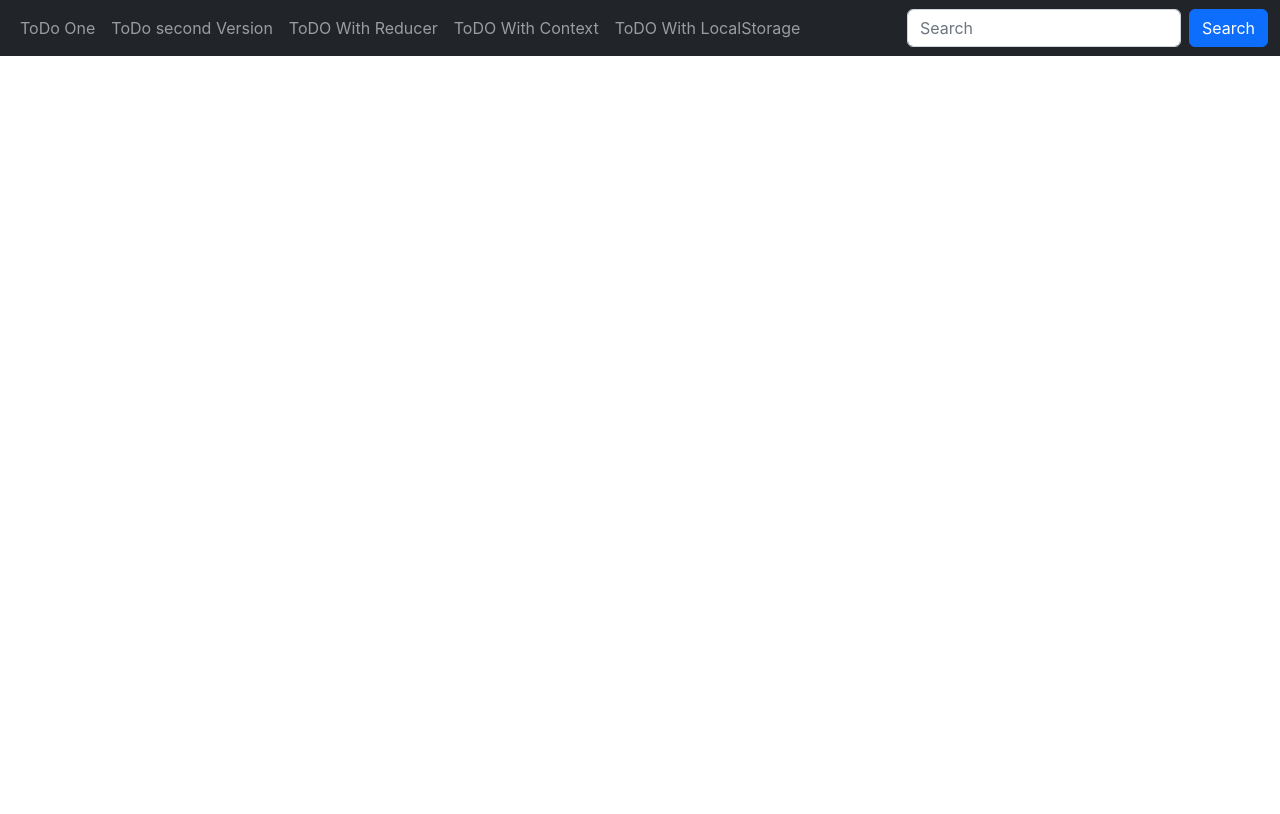
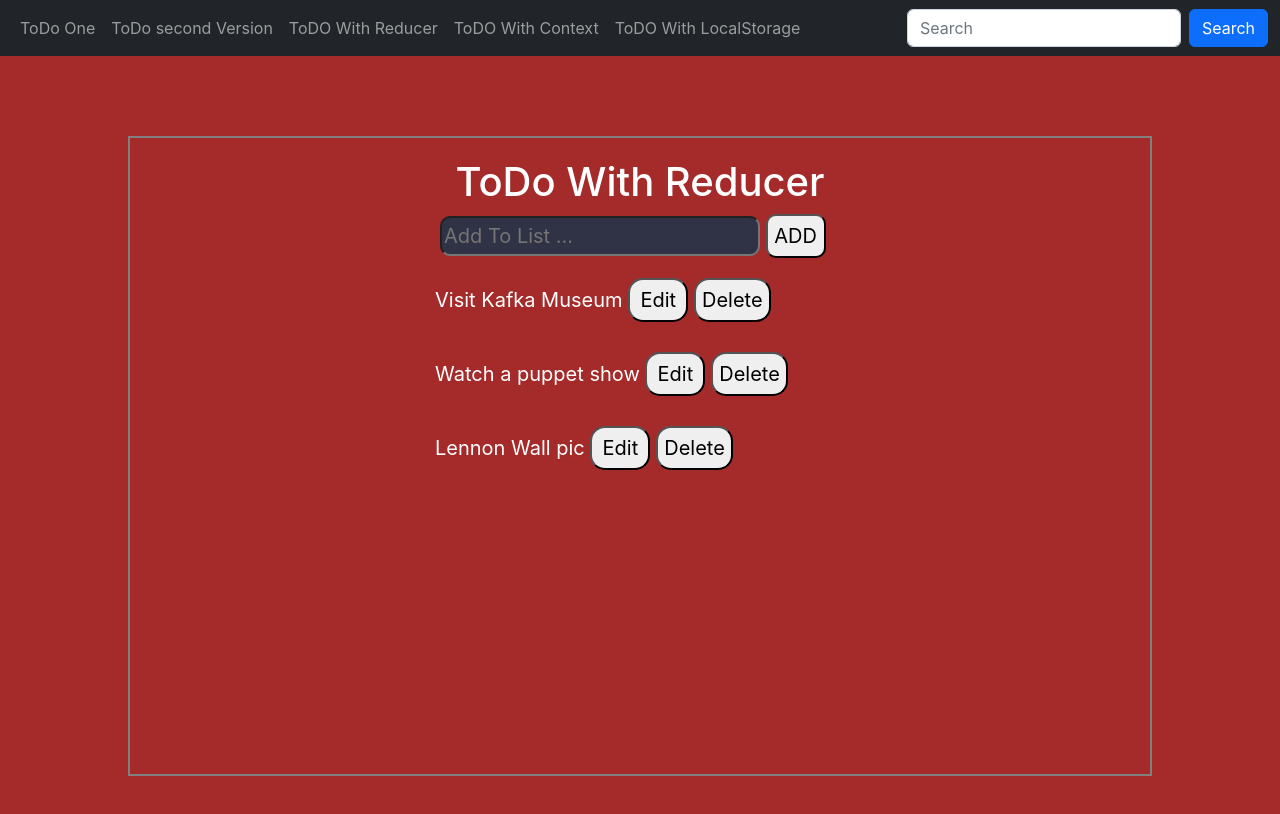
Before and after one commit to Chandan9898Kumar/ToDoWithConextAndReducer, a React (Create React App) app: page /TodoReducer in a window 1280 px wide. Shown: the top 814 px of the page. Built offline with nearby package versions, Linux system fonts and the light colour scheme.

Commit message:
feat:added reducer todo app

```diff
--- a/src/App.js
+++ b/src/App.js
@@ -6,7 +6,7 @@ import HomePage from "./HomageAnimation/HomeAnimation";
 import TabsExample from './NavLink/NavLink'
 const ToDoAppOne=lazy(()=>import('./NormalTodoApp/NormalTodo'))
 const TodoAppNew =lazy(()=>import('./TodoAppSecond/TodoAppSecVersion'))
-
+const ToDoReducerApp = lazy(()=>import('./ToDoWithReducer/ReducerTodo'))
 function App() {
   return (
     <div>
@@ -17,6 +17,7 @@ function App() {
           <Route exact path='/' element={<HomePage />} />
           <Route exact path ='/normalTodoApp' element={<ToDoAppOne />}/>
           <Route exact path ='/normalTodoAppNew' element={<TodoAppNew />}/>
+          <Route exact path ='/TodoReducer' element={<ToDoReducerApp />}/>
           </Routes>
         </BrowserRouter>
       </Suspense>
--- a/src/NavLink/NavLink.js
+++ b/src/NavLink/NavLink.js
@@ -25,7 +25,7 @@ function TabsExample() {
               </a>
             </li>
             <li class="nav-item">
-              <a class="nav-link" href="/TodoAppWithReducer">
+              <a class="nav-link" href="/TodoReducer">
                 ToDO With Reducer
               </a>
             </li>
--- /dev/null
+++ b/src/ToDoWithReducer/AddToDo.js
@@ -0,0 +1,31 @@
+import React, { useState } from "react";
+import "./reducerStyles.css";
+const AddToDoTask = ({ handleAddTask }) => {
+  const [inputValue, setInputValue] = useState("");
+
+  return (
+    <div style={{ width: "400px" }}>
+      <input
+        className="inputClass"
+        value={inputValue}
+        type="text"
+        placeholder="Add To List ..."
+        onChange={(event) => setInputValue(event.target.value)}
+      />{" "}
+      <button
+        className="buttonClass"
+        type="submit"
+        onClick={(event) => {
+          if (inputValue === "") {
+            return;
+          }
+          handleAddTask(event, inputValue);
+          setInputValue("");
+        }}
+      >
+        ADD
+      </button>
+    </div>
+  );
+};
+export default AddToDoTask;
--- /dev/null
+++ b/src/ToDoWithReducer/ModifyTodo.js
@@ -0,0 +1,21 @@
+import React from "react";
+import "./reducerStyles.css";
+import FinalItemRender from "./RenderFinalItem";
+const UpdateTodo = ({ deleteItem, editItem, state }) => {
+  return (
+    <div>
+      {/* <ul className="allTodo"> */}
+        {state.map((item) => (
+          <li className="singleTodo" key={item.id}>
+            <FinalItemRender
+              deleteItem={deleteItem}
+              editItem={editItem}
+              Task={item}
+            />
+          </li>
+        ))}
+      {/* </ul> */}
+    </div>
+  );
+};
+export default UpdateTodo;
--- /dev/null
+++ b/src/ToDoWithReducer/ReduceFunction.js
@@ -0,0 +1,34 @@
+const reduce = (state, action) => {
+  switch (action.type) {
+
+    case "Add": {
+      return [
+        ...state,
+        {
+          id: state.length + 1,
+          text: action.payload,
+        },
+      ];
+    }
+
+    case "Delete": {
+      return state.filter((item) => item.id !== action.payload.id);
+    }
+
+    case "Change": {
+      return state.map((item) => {
+        if (item.id === action.payload.id) {
+          return action.payload;
+        } else {
+          return item;
+        }
+      });
+    }
+
+    default: {
+      throw Error("Unknown action: " + action.type);
+    }
+
+  }
+};
+export default reduce;
--- /dev/null
+++ b/src/ToDoWithReducer/ReducerTodo.js
@@ -0,0 +1,56 @@
+import React, { useReducer} from "react";
+import reduce from "./ReduceFunction";
+import "./reducerStyles.css";
+import AddToDoTask from "./AddToDo";
+
+import UpdateTodo from "./ModifyTodo";
+const initialState = [
+  { id: 0, text: "Visit Kafka Museum", done: true },
+  { id: 1, text: "Watch a puppet show", done: false },
+  { id: 2, text: "Lennon Wall pic", done: false },
+];
+const ToDoReducerApp = () => {
+  const [state, dispatch] = useReducer(reduce, initialState);
+
+  const handleAddTask = (event, item) => {
+    event.preventDefault();
+    dispatch({
+      type: "Add",
+      payload: item,
+    });
+  };
+
+  const deleteItem = (event, item) => {
+    event.preventDefault();
+    dispatch({
+      type: "Delete",
+      payload: item,
+    });
+  };
+
+  const editItem = (tasks) => {
+    //  as we are changing input values there itself by destructuring so,
+    // here we simply sending an object,instead of event.target.value to change input element.
+    dispatch({
+      type: "Change",
+      payload: tasks,
+    });
+  };
+
+  return (
+    (
+      <div className="headContainer">
+        <div className="childContainer">
+          <h1>ToDo With Reducer</h1>
+          <AddToDoTask handleAddTask={handleAddTask} />
+          <UpdateTodo
+            deleteItem={deleteItem}
+            editItem={editItem}
+            state={state}
+          />
+        </div>
+      </div>
+    )
+  );
+};
+export default ToDoReducerApp;
--- /dev/null
+++ b/src/ToDoWithReducer/RenderFinalItem.js
@@ -0,0 +1,69 @@
+import React, { useState } from "react";
+import "./reducerStyles.css";
+const FinalItemRender = ({ deleteItem, editItem, Task }) => {
+  const [isEditing, setIsEditing] = useState(false);
+  let taskContent;
+
+  if (isEditing) {
+    taskContent = (
+      <>
+        <input
+          className="inputTextStyle"
+          value={Task.text}
+          onChange={(event) => {
+            // Here we destructed Task item,where we are preserving other state,and simply changing text property which is inside Task.
+            // as Task is an Object,so if we are using other new key(property) in an object instead of existing property,
+            // then it will add that key-value in it. like if we use //   home:'USA',then it will add this property there along with rest data.
+            editItem({
+              ...Task,
+              text: event.target.value,
+              //   home:'USA'
+            });
+          }}
+        />{" "}
+        <button
+          style={{ borderRadius: "15px", height: "44px", width: "77px" }}
+          onClick={(event) => {
+            event.stopPropagation();
+            setIsEditing(false);
+          }}
+        >
+          Save
+        </button>
+      </>
+    );
+  } else {
+    taskContent = (
+      <>
+        {Task.text}{" "}
+        <button
+          className="buttonEdit"
+          onClick={(event) => {
+            event.stopPropagation();
+            setIsEditing(true);
+          }}
+        >
+          Edit
+        </button>
+      </>
+    );
+  }
+
+  return (
+    console.log(isEditing, "isedit"),
+    (
+      <div>
+        <label>
+          {taskContent}{" "}
+          <button
+            className="buttonDelete"
+            onClick={(event) => deleteItem(event, Task)}
+          >
+            Delete
+          </button>
+        </label>
+      </div>
+    )
+  );
+};
+export default FinalItemRender;
--- /dev/null
+++ b/src/ToDoWithReducer/reducerStyles.css
@@ -0,0 +1,72 @@
+.headContainer {
+  min-height: 100vh;
+  display: flex;
+  justify-content: center;
+  align-items: center;
+  background-color: brown;
+}
+
+.childContainer {
+  display: flex;
+  height: 80vh;
+  width: 80%;
+  border: 2px solid grey;
+  padding: 20px;
+  flex-direction: column;
+  align-items: center;
+  font-size: 20px;
+  color: white;
+}
+
+input.inputClass {
+  width: 80%;
+  background-color: #303245;
+  color: white;
+  height: 40px;
+  border-radius: 10px;
+}
+
+input.inputTextStyle {
+  background-color: #303245;
+  color: white;
+  height: 40px;
+  border-radius: 10px;
+}
+
+button.buttonClass {
+  height: 44px;
+  width: 60px;
+  border-radius: 10px;
+}
+
+button.buttonClass:hover {
+  background-color: cadetblue;
+  color: black;
+}
+
+button.buttonEdit {
+  height: 44px;
+  width: 60px;
+  border-radius: 15px;
+}
+
+button.buttonDelete {
+  height: 44px;
+  width: 77px;
+  border-radius: 15px;
+}
+
+button.buttonDelete:hover {
+  background-color: red;
+  color: white;
+}
+
+.singleTodo {
+  border-radius: 50px;
+  margin: 10px 0;
+  padding: 10px 20px;
+  display: flex;
+  width: 450px;
+  align-items: center;
+  height: auto;
+}
```
